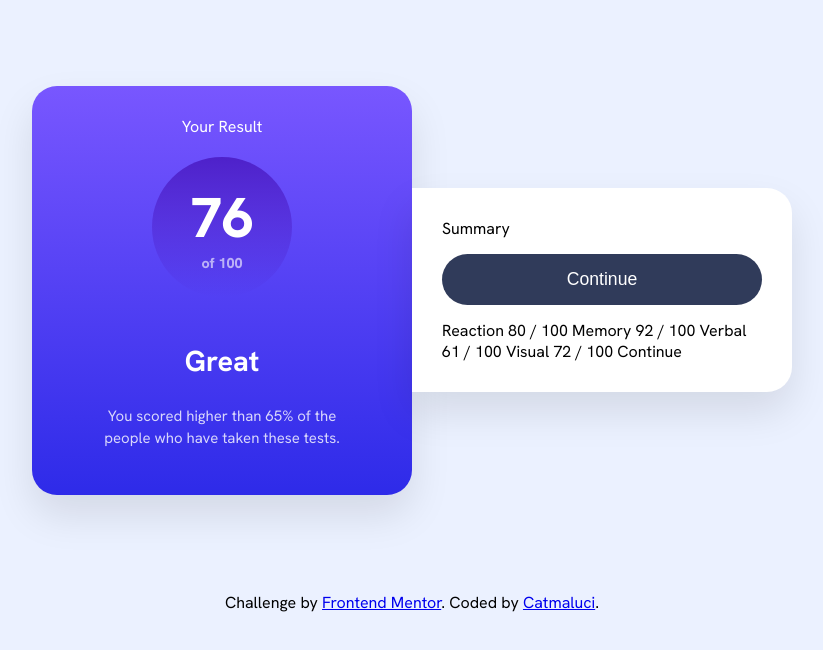
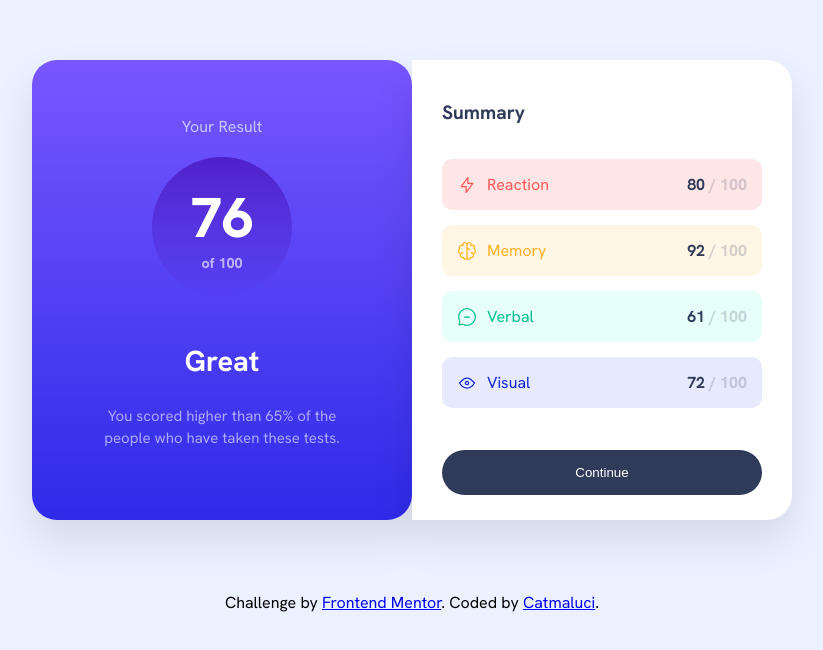
Before and after one commit to catmaluci/results-summary-card, a plain HTML site: page index.html in a window 1280 px wide. Shown: the part 110-760 px from the top of the page, without its empty margins (228-1051 px from the left). Drawn offline with Linux system fonts and the light colour scheme.

Commit message:
summary section styled

```diff
--- a/index.html
+++ b/index.html
@@ -46,11 +46,50 @@
     </section>
 
     <section class="summary">
-      Summary
+     <h3>Summary</h3>
+
+  <div class="summary-items, reaction">
+        <div class="item-category">
+            <img src="./assets/images/icon-reaction.svg" alt="Reaction icon">
+            <span class="reaction-tag">Reaction</span>
+        </div>
+        <div class="item-score">
+            <strong>80</strong> <span>/ 100</span>
+        </div>
+  </div>
+
+  <div class="memory">
+        <div class="item-category">
+            <img src="./assets/images/icon-memory.svg" alt="Memory icon">
+            <span class="memory-tag">Memory</span>
+        </div>
+        <div class="item-score">
+            <strong>92</strong> <span>/ 100</span>
+        </div>
+    </div>
+
+      <div class="verbal">
+        <div class="item-category">
+            <img src="./assets/images/icon-verbal.svg" alt="Verbal icon">
+            <span class="verbal-tag">Verbal</span>
+        </div>
+        <div class="item-score">
+            <strong>61</strong> <span>/ 100</span>
+        </div>
+  </div>
+
+       <div class="visual">
+        <div class="item-category">
+            <img src="./assets/images/icon-visual.svg" alt="Visual icon">
+            <span class="visual-tag">Visual</span>
+        </div>
+        <div class="item-score">
+            <strong>72</strong> <span>/ 100</span>
+        </div>
+  </div>
+
+
     <button class="continue-button">Continue</button>
-
-      Reaction 80 / 100 Memory 92 / 100 Verbal 61
-    / 100 Visual 72 / 100 Continue
     </section>
   </body>
   <footer>
--- a/style.css
+++ b/style.css
@@ -7,9 +7,13 @@
 
   /* Primary */
   --color-light-red: hsl(0, 100%, 67%);
+  --color-light-red-light: hsl(0, 100%, 95%);
   --color-orange-yellow: hsl(39, 100%, 56%);
+   --color-orange-yellow-light: hsl(39, 100%, 95%);
   --color-green-teal: hsl(166, 100%, 37%);
+   --color-green-teal-light: hsl(166, 100%, 95%);
   --color-cobalt-blue: hsl(234, 85%, 45%);
+    --color-cobalt-blue-light: hsl(234, 85%, 95%);
 
   /* Gradients */
 
@@ -29,7 +33,7 @@ body {
   display: flex;
   justify-content: center;
   align-items: center;
-  /* flex-direction: row; */
+
   font-size: 16px;
 }
 
@@ -39,11 +43,10 @@ section {
   border-radius: 0.8em;
   padding: 2em;
   display: flex;
-  /* width: 700px;   */
-  /* max-width: 90%;   */
   border-radius: 25px;
   box-shadow: 0 20px 40px rgba(0, 0, 0, 0.1);
   overflow: hidden;
+  height: 25em;
 }
 
 .result {
@@ -52,19 +55,20 @@ section {
     var(--color-bg-light-royal-blue)
   );
   color: var(--color-white);
-  /* flex: 1;  */
   padding: 30px;
   display: flex;
   flex-direction: column;
   align-items: center;
   justify-content: center;
   text-align: center;
-  border-radius: 25px;
+   border-radius: 25px ;
+  color: var(--color-light-lavender);
 }
 .result h2 {
   font-size: 1.8rem;
   margin-top: 25px;
   margin-bottom: 10px;
+  color: var(--color-white);
 }
 
 .result p {
@@ -89,6 +93,7 @@ section {
   font-weight: 800;
   margin-top: 20px;
   margin-bottom: 20px;
+  color: var(--color-white);
 }
 
 .score-circle span {
@@ -97,19 +102,20 @@ section {
 }
 
 .summary {
-  /* flex: 1;  */
+
   background-color: var(--color-white);
   padding: 30px;
   display: flex;
   flex-direction: column;
-  gap: 15px; /* Espacio entre los ítems del resumen */
+  gap: 15px;
   border-radius: 0 25px 25px 0;
+
 }
 
 .summary h3 {
   font-size: 1.2rem;
   color: hsl(224, 30%, 27%);
-  margin-bottom: 15px;
+  margin-top: 10px;
 }
 
 .continue-button {
@@ -118,10 +124,9 @@ section {
   padding: 15px 20px;
   border: none;
   border-radius: 30px;
-  margin-top: auto;
   cursor: pointer;
-  font-size: 1.1rem;
   transition: background-color 0.3s ease;
+  margin-top: 2em;;
 }
 
 .continue-button:hover {
@@ -132,9 +137,107 @@ section {
   );
 }
 
+
+.reaction {
+    display: flex;
+    justify-content: space-between;
+    align-items: center;
+    padding: 15px;
+    border-radius: 10px;
+    background-color: var(--color-light-red-light);
+
+}
+
+
+.memory {
+    display: flex;
+    justify-content: space-between;
+    align-items: center;
+    padding: 15px;
+    border-radius: 10px;
+    background-color: var(--color-orange-yellow-light) ;
+
+}
+
+.verbal {
+    display: flex;
+    justify-content: space-between;
+    align-items: center;
+    padding: 15px;
+    border-radius: 10px;
+    background-color: var(--color-green-teal-light);
+
+}
+
+
+.visual {
+    display: flex;
+    justify-content: space-between;
+    align-items: center;
+    padding: 15px;
+    border-radius: 10px;
+    background-color: var(--color-cobalt-blue-light);
+
+}
+
+.item-category {
+    display: flex;
+    align-items: center;
+    gap: 10px;
+}
+
+.reaction-tag{
+    color: var(--color-light-red);
+}
+.memory-tag{
+    color: var(--color-orange-yellow);
+}
+.verbal-tag{
+    color: var(--color-green-teal);
+}
+
+.visual-tag{
+    color: var(--color-cobalt-blue);
+}
+
+.item-score {
+    color: var(--color-darkgray-blue);
+
+}
+
+.item-category-memory {
+    background-color: var(--color-orange-yellow);
+}
+.item-score span {
+    font-weight: 800;
+    opacity: 20%;
+}
+
 footer {
   margin: 6%;
   align-content: center;
   bottom: 0;
   position: fixed;
 }
+
+
+@media screen and (max-width: 400px) {
+
+ body {
+   flex-direction: column;
+   width: 100%;
+   margin: 0;
+  }
+
+     section {
+      width: 90%;
+  }
+
+  .result {
+      border-radius: 0 0 35px 35px;
+  }
+
+  footer {
+    visibility: hidden;
+}
+}
```
Lines whose indentation alone changed are shown as unchanged.
